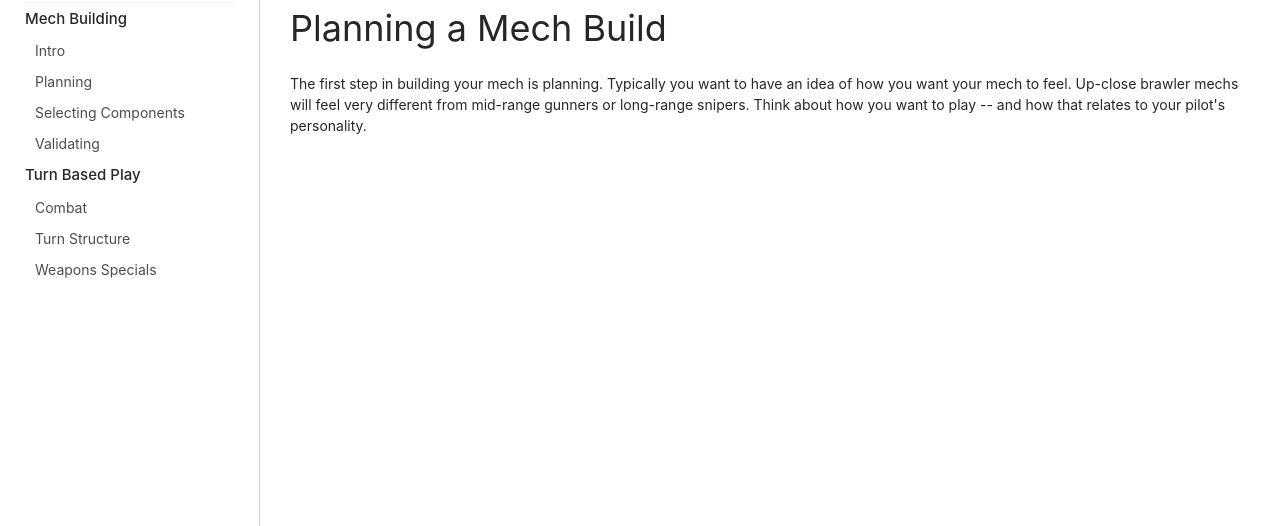
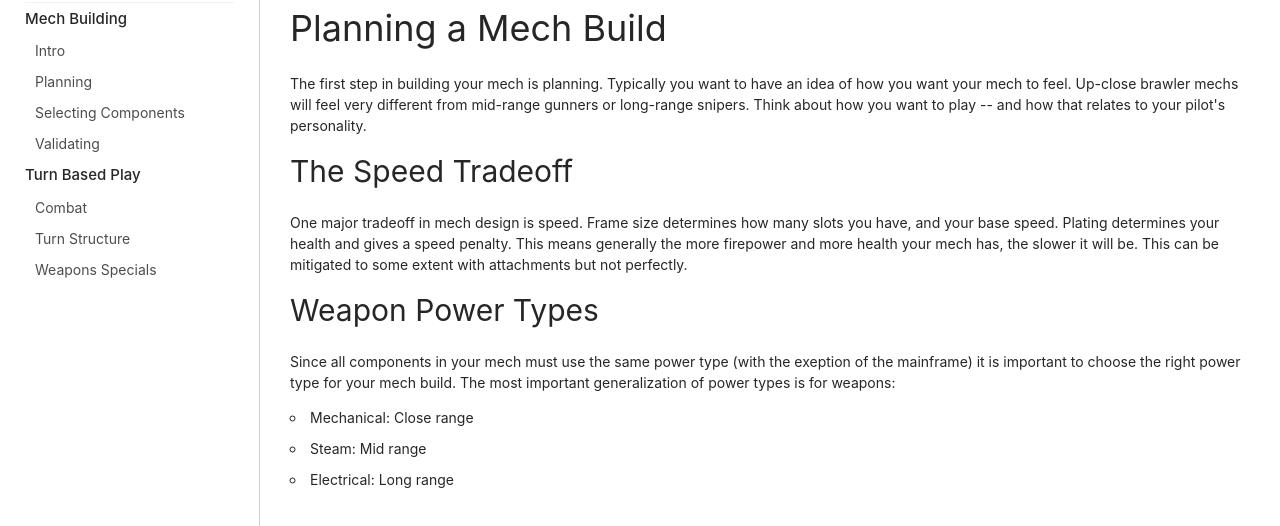
Before and after one commit to mechtronica/mechtronica.net, an Eleventy site: page rules/mech-building/planning.md in a window 1280 px wide. Shown: the part 78-604 px from the top of the page. Built offline with nearby package versions, Linux system fonts and the light colour scheme; Eleventy itself is replaced by a stand-in of ours; files that its build step writes are made by us from their sources.

Commit message:
Work on mech building planning

```diff
--- a/rules/mech-building/planning.md
+++ b/rules/mech-building/planning.md
@@ -8,4 +8,18 @@ The first step in building your mech is planning. Typically you want to have an
 idea of how you want your mech to feel. Up-close brawler mechs will feel very
 different from mid-range gunners or long-range snipers. Think about how you want
 to play -- and how that relates to your pilot's personality.
-<!-- TODO: Go over basic planning steps & link to selecting components page -->
+
+### The Speed Tradeoff
+One major tradeoff in mech design is speed. Frame size determines how many slots
+you have, and your base speed. Plating determines your health and gives a speed
+penalty. This means generally the more firepower and more health your mech has,
+the slower it will be. This can be mitigated to some extent with attachments but
+not perfectly.
+
+### Weapon Power Types
+Since all components in your mech must use the same power type (with the exeption
+of the mainframe) it is important to choose the right power type for your mech
+build. The most important generalization of power types is for weapons:
+ - Mechanical: Close range
+ - Steam: Mid range
+ - Electrical: Long range
```
